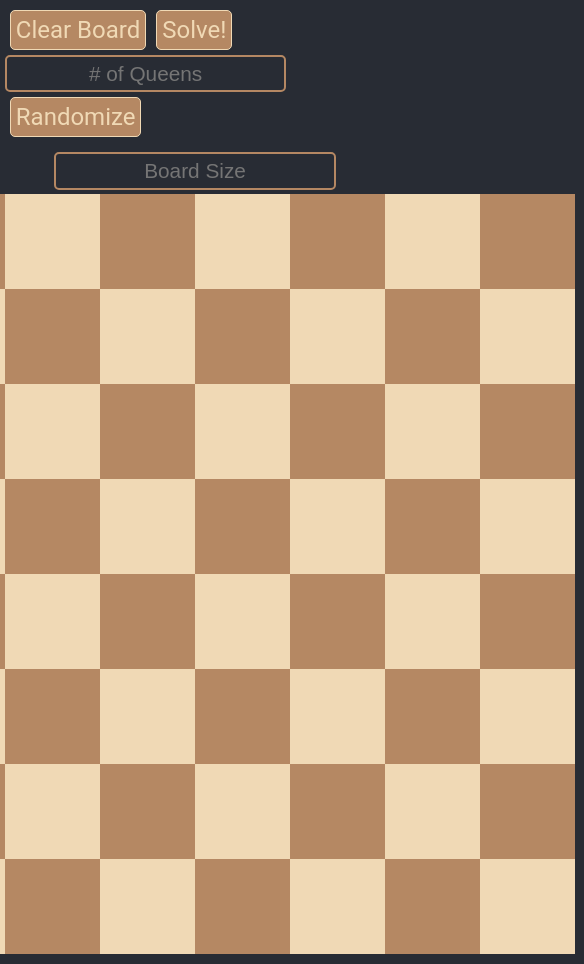
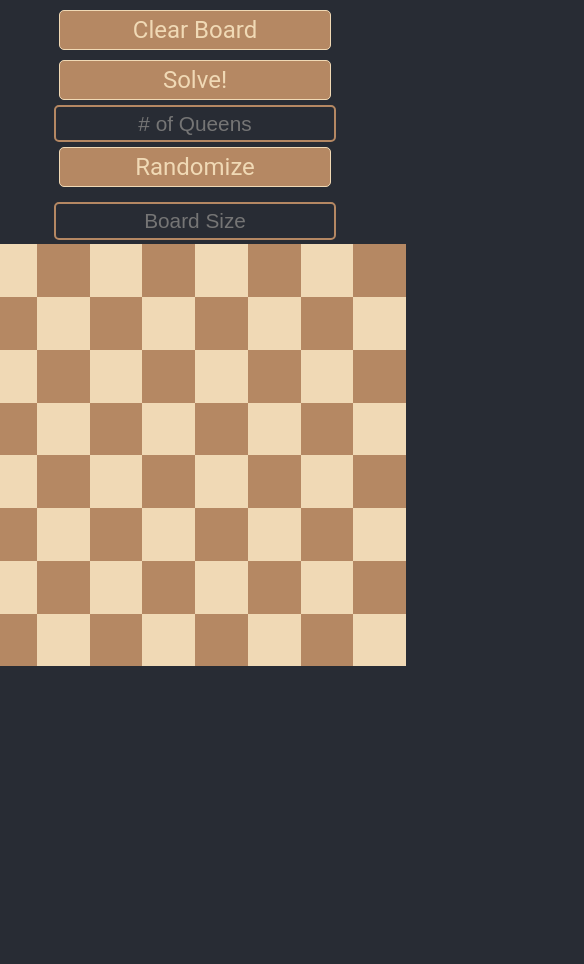
Before and after one commit to mr-rjh3/N-Queens-Solver, a React (Create React App) app: page / in a window 390 px wide. Shown: the whole page, 584 px wide, since content can reach past the window. After the commit the page ends 844 px from the top, so only its background shows below. Built offline with nearby package versions, Linux system fonts and the light colour scheme; grey boxes are pictures that could not be loaded.

Commit message:
Changed board cap to 100 and some visual tweaks

```diff
--- a/src/App.css
+++ b/src/App.css
@@ -12,7 +12,10 @@
   flex-direction: column;
   align-items: center;
 }
-.App-header {
+.buttonContainer {
+  display: flex;
+  flex-direction: row;
+  justify-content: space-around;
   padding: 0.3rem;
 }
 .boardContainer{
@@ -25,13 +28,23 @@
 .board {
   padding: 0.3rem;
   display: grid;
-  width: 90vh;
+  width: 85vh;
   aspect-ratio: 1;
+}
+@media (max-width: 50em) {
+  .board {
+    width: 50vh;
+  }
+  .buttonContainer{
+    display: flex;
+    flex-direction: column;
+    justify-content: space-around;
+  }
 }
 
 .input {
   font-size: 1.3rem;
-  padding : 0.3rem;
+  padding: 0.3rem;
   text-align: center;
   border: 2px solid var(--black);
   border-radius: 5px;
@@ -52,7 +65,7 @@
 }
 
 .button{
-  cursor: pointer;;
+  cursor: pointer;
   background-color: var(--black);
   color: var(--white);
   border: 1px solid var(--white);
--- a/src/App.js
+++ b/src/App.js
@@ -83,7 +83,7 @@ function App() { // This returns HTML code
 
   return (
     <div className="App">
-      <header className="App-header">
+      <header className="buttonContainer">
         <button className="button" onClick={clearBoard}>Clear Board</button>
         <button className="button" onClick={findQueens}>Solve!</button>
         <input className='input' type="number" placeholder="# of Queens" title="Enter number of queens to randomize." onKeyUp={inputEnter}/>
--- a/src/components/Board.js
+++ b/src/components/Board.js
@@ -38,7 +38,7 @@ function Board (props) { // This is a class that extends the React.Component cla
     }
 
     const changeBoardSize = (event) => {
-        if(event.key === "Enter" && event.target.value > 0 && event.target.value <= 20) {
+        if(event.key === "Enter" && event.target.value > 0 && event.target.value <= 100) {
             console.log("ENTER PRESSED");
             setBoardSize(event.target.value);
 
@@ -74,7 +74,7 @@ function Board (props) { // This is a class that extends the React.Component cla
     return (
         <div className="boardContainer">
             <input className='input' type="number" placeholder="Board Size" title="Enter board size." onKeyUp={changeBoardSize}/>
-            <div className="board" size={props.size} style={{grid: `repeat(${boardSize}, 1fr) / repeat(${boardSize}, 1fr)`}}>
+            <div className="board" size={props.size} style={{grid: `repeat(${boardSize}, minmax(0, 1fr)) / repeat(${boardSize}, minmax(0, 1fr))`}}>
                 {createBoard()}
             </div>
         </div>
```
